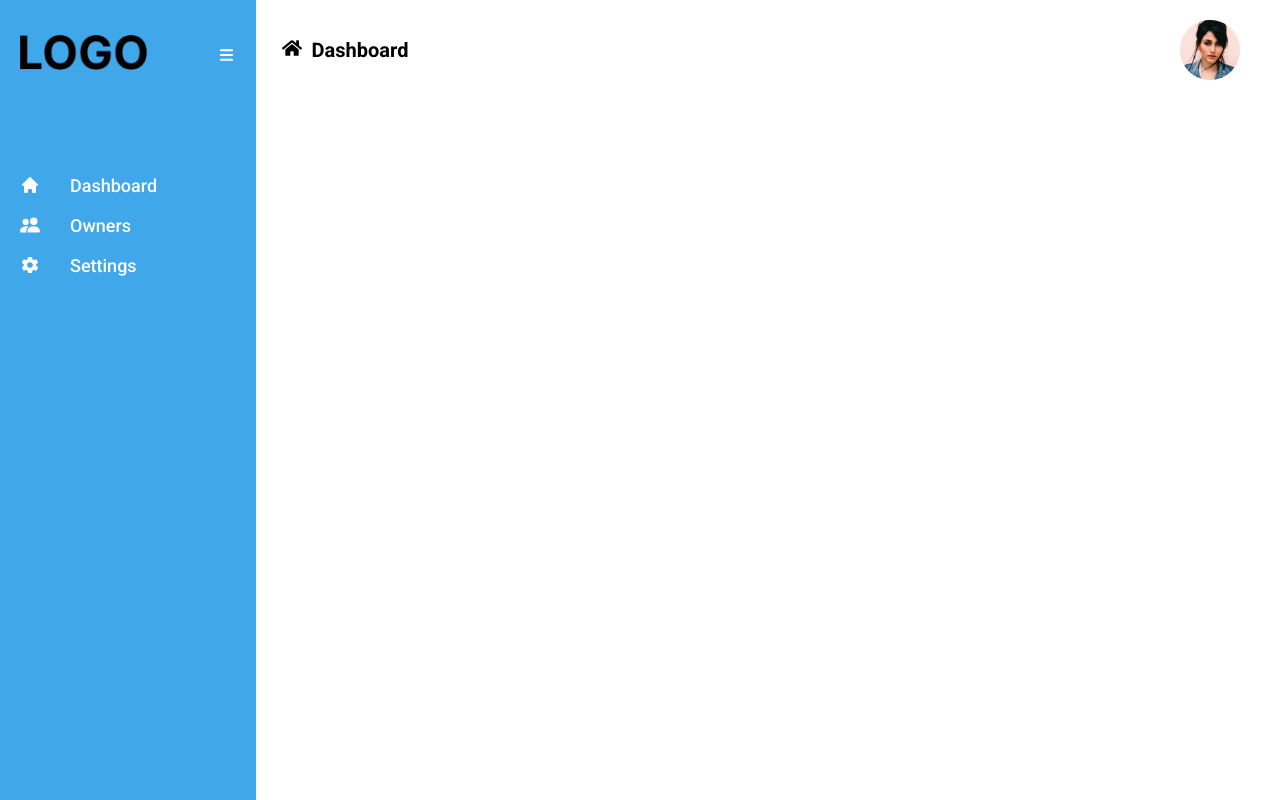
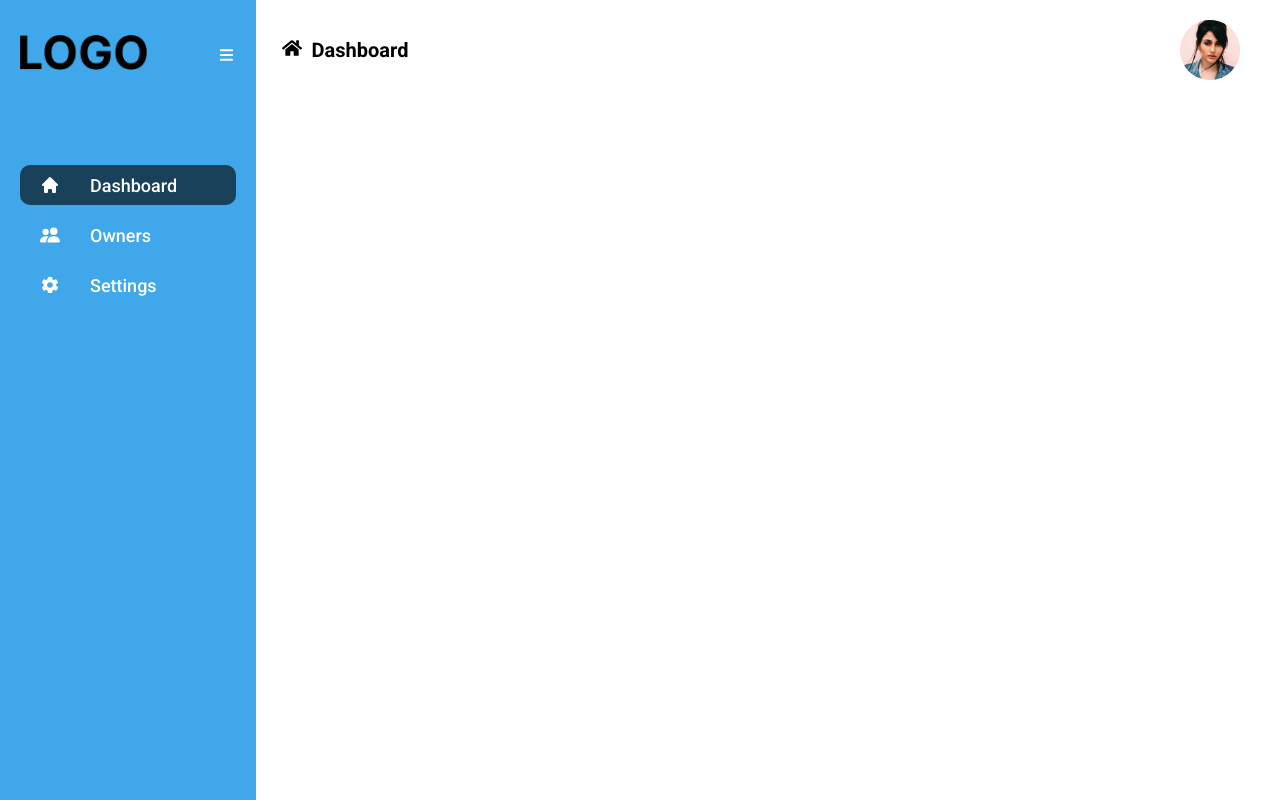
Before and after one commit to b-sandrine/ner-frontend, a React (Vite) app: page /dashboard in a window 1280 px wide. Built offline with nearby package versions, Linux system fonts and the light colour scheme.

Commit message:
Changes on dashboad

```diff
--- a/src/components/Sidebar/Sidebar.css
+++ b/src/components/Sidebar/Sidebar.css
@@ -27,8 +27,20 @@
 .sidebar--container .links .link {
     height: 40px;
     display: flex;
+    margin: 10px 0;
     align-items: center;
     color: #fff;
+    padding: 0 20px;
+}
+
+.sidebar--container .links .link:hover {
+    background-color: rgba(0, 0, 0, 0.726);
+    border-radius: 10px;
+}
+
+.sidebar--container .links .active {
+    background-color: rgba(0, 0, 0, 0.61);
+    border-radius: 10px;
 }
 
 
--- a/src/components/Sidebar/Sidebar.jsx
+++ b/src/components/Sidebar/Sidebar.jsx
@@ -12,7 +12,7 @@ const Sidebar = () => {
                 <HiMenu size={40} style={{ color: 'white', fontWeight:'bold' }} />
             </div>
             <div className="links">
-                <div className="link">
+                <div className="link active">
                     <HiHome size={20}/>
                     <p>Dashboard</p>
                 </div>
```
